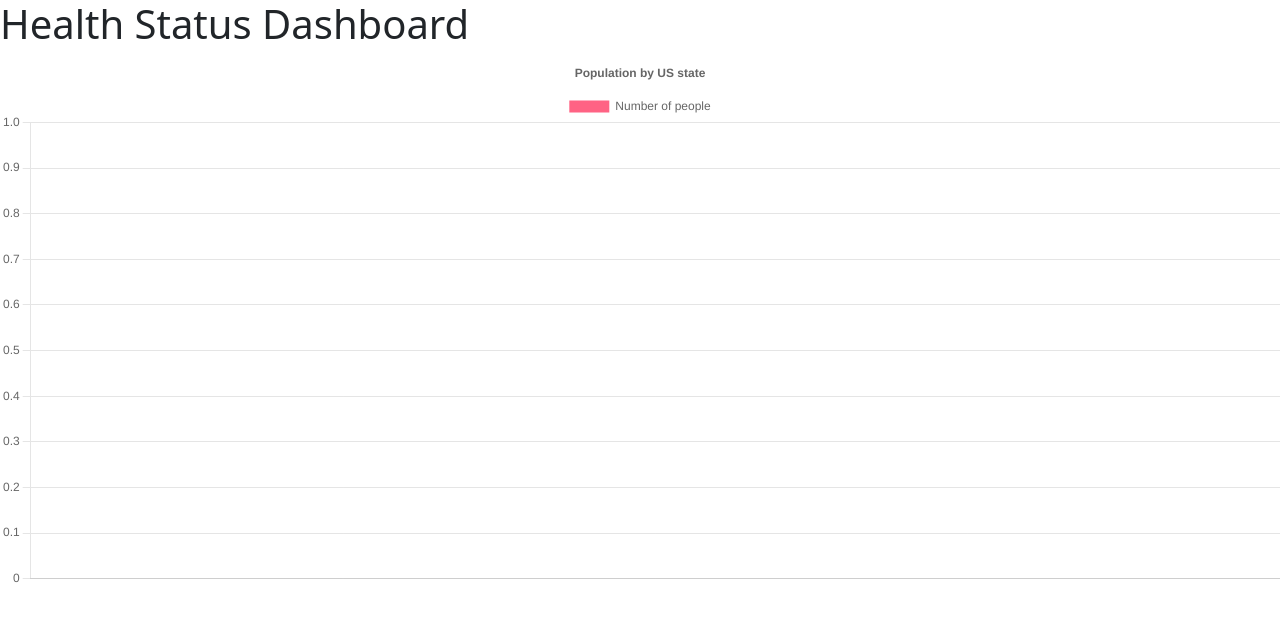
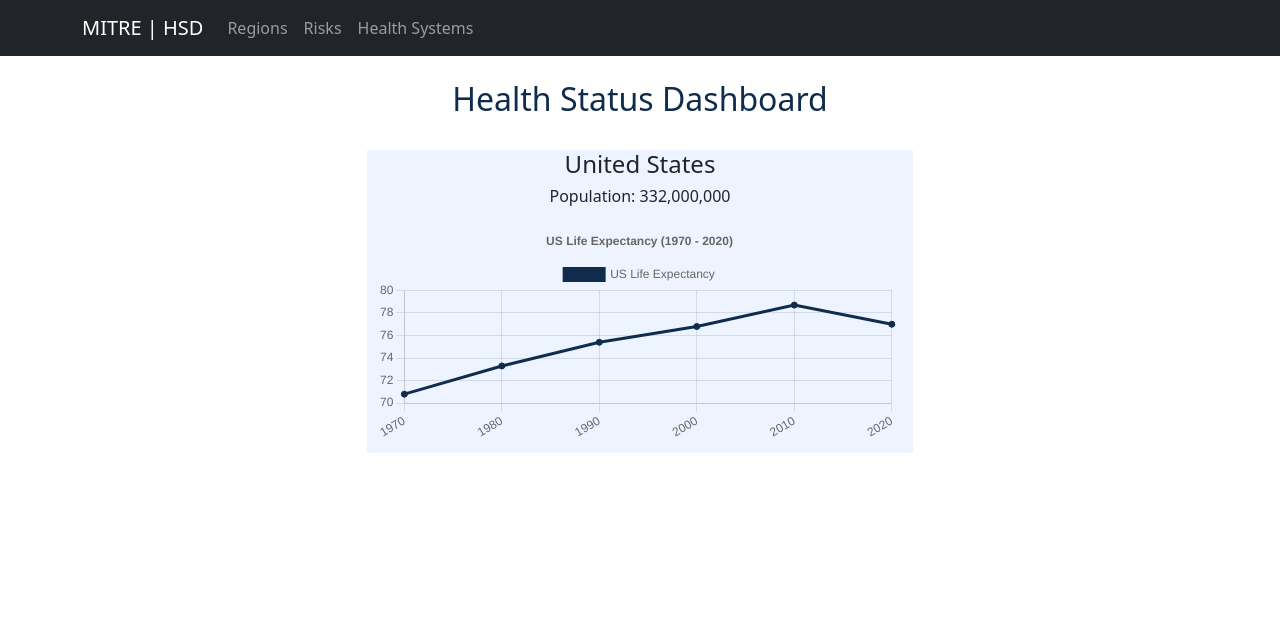
Before and after one commit to Health-Status-Dashboard/hsd-client, a React (Vite) app: page / in a window 1280 px wide. Shown: the top 620 px of the page. Built offline with nearby package versions, Linux system fonts and the light colour scheme; no server answers.

Commit message:
added home page and nav bar

```diff
--- a/src/cards/RegionCard.tsx
+++ b/src/cards/RegionCard.tsx
@@ -1,21 +1,87 @@
 //import React from "react";
 import '../index.css';
-
-
+import { Line, Bar } from 'react-chartjs-2';
+import {
+    Chart as ChartJS,
+    CategoryScale,
+    LinearScale,
+    PointElement,
+    LineElement,
+    Title,
+    Tooltip,
+    Legend,
+} from 'chart.js';
 
 //TODO make "any" here "Region" - should work but it doesn't
 import { Region } from '../interfaces/Region';
 
-export const RegionCard = (data: any) => {
+ChartJS.register(
+    CategoryScale,
+    LinearScale,
+    PointElement,
+    LineElement,
+    Title,
+    Tooltip,
+    Legend
+);
 
+export const RegionCard = (region: any) => {
+    //
+    //
+    //
+    const labels = region.data.lifeExpectancy.years
+    var regionData = {
+        labels,
+        datasets: [
+            {
+                label: 'US Life Expectancy',
+                data: region.data.lifeExpectancy.ages,
+                borderColor: ['rgb(16,44,76)'],
+                backgroundColor: ['rgba(16,44,76)'],
+            }
+        ]
+    }
 
+    var options = {
+        scales: {
+            x: {
+                ticks: {
+                    autoSkip: false,
+                    maxRotation: 50,
+                    minRotation: 30,
+                }
+            }
+        },
+        plugins: {
+            title: {
+                display: true,
+                text: 'US Life Expectancy (1970 - 2020)',
+            }
+        }
+    }
     return (
-        <div className="region-container">
-            <div>
-                <h2>{data.name}</h2>
-            </div>
-            <div>
-                <h4>Population: {data.population}</h4>
+        <div className="container">
+            <div className="row">
+                <div className="col">
+                </div>
+                <div className="col-6">
+                    <div className="region-container">
+                        <div>
+                            <h4>{region.data.name}</h4>
+                        </div>
+                        <div>
+                            <h6>Population: {region.data.population}</h6>
+                        </div>
+                        <div className="chart">
+                            <Line data={regionData}
+                                height={500}
+                                width={1200}
+                                options={options} />
+                        </div>
+                    </div>
+                </div>
+                <div className="col">
+                </div>
             </div>
         </div>
 
@@ -32,4 +98,7 @@ export const RegionCard = (data: any) => {
 <div>
                 <h4>{Region.lifeExpectancy}</h4>
             </div>
+
+
+
 */
--- a/src/index.css
+++ b/src/index.css
@@ -2,3 +2,91 @@
   text-align: center;
   background-color: #EEF4FF;
 }
+
+.title {
+  text-align: center;
+  color: rgba(16, 44, 76);
+
+}
+
+.chart {
+  padding: 10px;
+}
+
+
+/*
+:root {
+  font-family: Inter, system-ui, Avenir, Helvetica, Arial, sans-serif;
+  line-height: 1.5;
+  font-weight: 400;
+
+  color-scheme: light dark;
+  color: rgba(255, 255, 255, 0.87);
+  background-color: #242424;
+
+  font-synthesis: none;
+  text-rendering: optimizeLegibility;
+  -webkit-font-smoothing: antialiased;
+  -moz-osx-font-smoothing: grayscale;
+  -webkit-text-size-adjust: 100%;
+}
+
+a {
+  font-weight: 500;
+  color: #646cff;
+  text-decoration: inherit;
+}
+
+a:hover {
+  color: #535bf2;
+}
+
+body {
+  margin: 0;
+  display: flex;
+  place-items: center;
+  min-width: 320px;
+  min-height: 100vh;
+}
+
+h1 {
+  font-size: 3.2em;
+  line-height: 1.1;
+}
+
+button {
+  border-radius: 8px;
+  border: 1px solid transparent;
+  padding: 0.6em 1.2em;
+  font-size: 1em;
+  font-weight: 500;
+  font-family: inherit;
+  background-color: #1a1a1a;
+  cursor: pointer;
+  transition: border-color 0.25s;
+}
+
+button:hover {
+  border-color: #646cff;
+}
+
+button:focus,
+button:focus-visible {
+  outline: 4px auto -webkit-focus-ring-color;
+}
+
+@media (prefers-color-scheme: light) {
+  :root {
+    color: #213547;
+    background-color: #ffffff;
+  }
+
+  a:hover {
+    color: #747bff;
+  }
+
+  button {
+    background-color: #f9f9f9;
+  }
+}
+*/
--- a/src/main.tsx
+++ b/src/main.tsx
@@ -11,8 +11,8 @@ ReactDOM.createRoot(document.getElementById('root') as HTMLElement).render(
   <React.StrictMode>
     <BrowserRouter>
       <Routes>
-        <Route path="/" element={<TempPage />} />
-        <Route path="/home" element={<Home />} />
+        <Route path="/" element={<Home />} />
+        <Route path="/temp" element={<Home />} />
         {/* <Route path="/temp" element={ <TempPage/> } /> */}
       </Routes>
     </BrowserRouter>
--- a/src/pages/Home.tsx
+++ b/src/pages/Home.tsx
@@ -1,14 +1,5 @@
 import * as React from 'react'
-import {
-    Chart as ChartJS,
-    CategoryScale,
-    LinearScale,
-    BarElement,
-    Title,
-    Tooltip,
-    Legend,
-} from 'chart.js';
-import { Bar } from 'react-chartjs-2';
+
 import { Region } from '../interfaces/Region'
 import { RegionCard } from '../cards/RegionCard'
 import Container from 'react-bootstrap/Container';
@@ -38,15 +29,18 @@ export default function Home() {
                     <Navbar.Brand href="#home">MITRE | HSD</Navbar.Brand>
                     <Nav className="me-auto">
                         <Nav.Link href="#home">Regions</Nav.Link>
-                        <Nav.Link href="#features">Risks</Nav.Link>
-                        <Nav.Link href="#pricing">Health Systems</Nav.Link>
+                        <Nav.Link href="#risks">Risks</Nav.Link>
+                        <Nav.Link href="#systems">Health Systems</Nav.Link>
                     </Nav>
                 </Container>
             </Navbar>
-
+            <br />
+            <h2 className="title" >Health Status Dashboard</h2>
+            <br />
             <div>
                 <RegionCard data={USDATA} />
             </div>
         </>
     );
+
 }
--- a/src/pages/TempPage.tsx
+++ b/src/pages/TempPage.tsx
@@ -136,7 +136,8 @@ export default function TempPage() {
         display: true,
         text: 'Population by US state',
       }
-    }
+    },
+    maintainAspectRatio: false
   }
 
   return (
```
